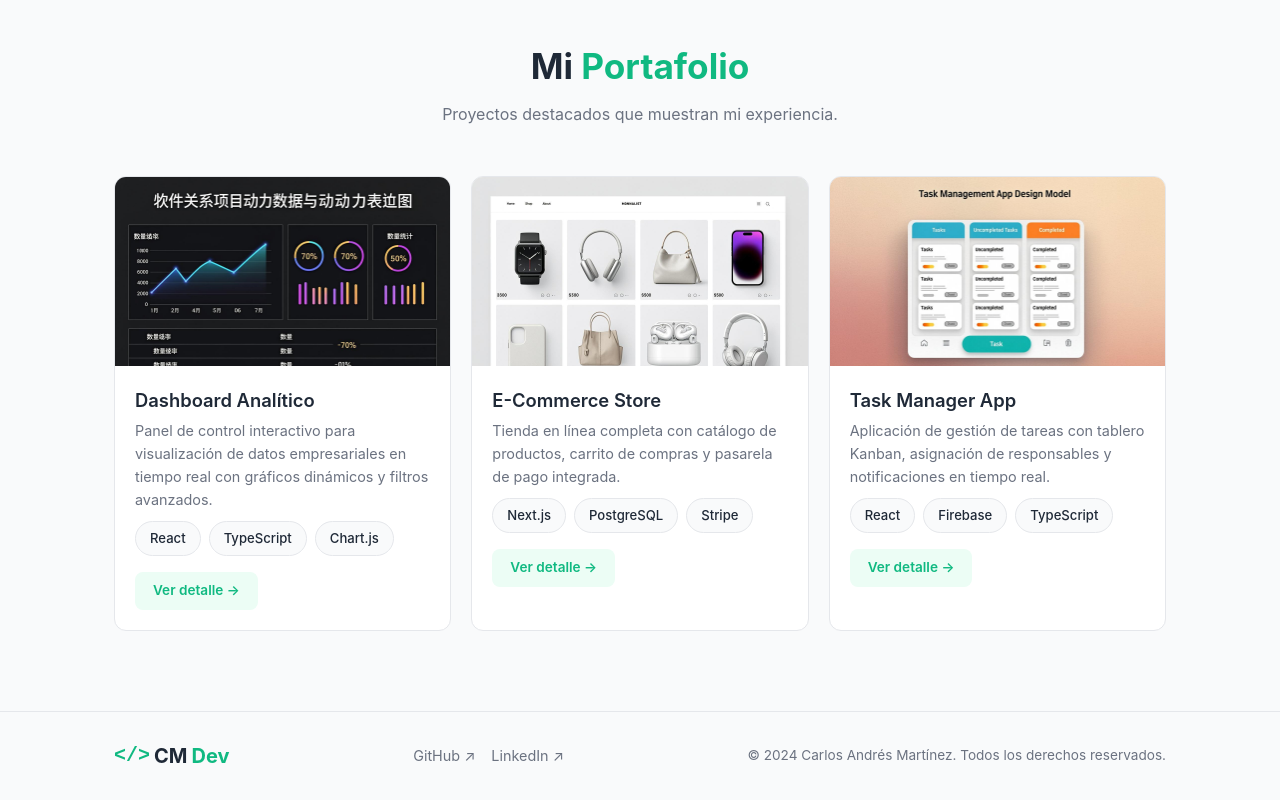
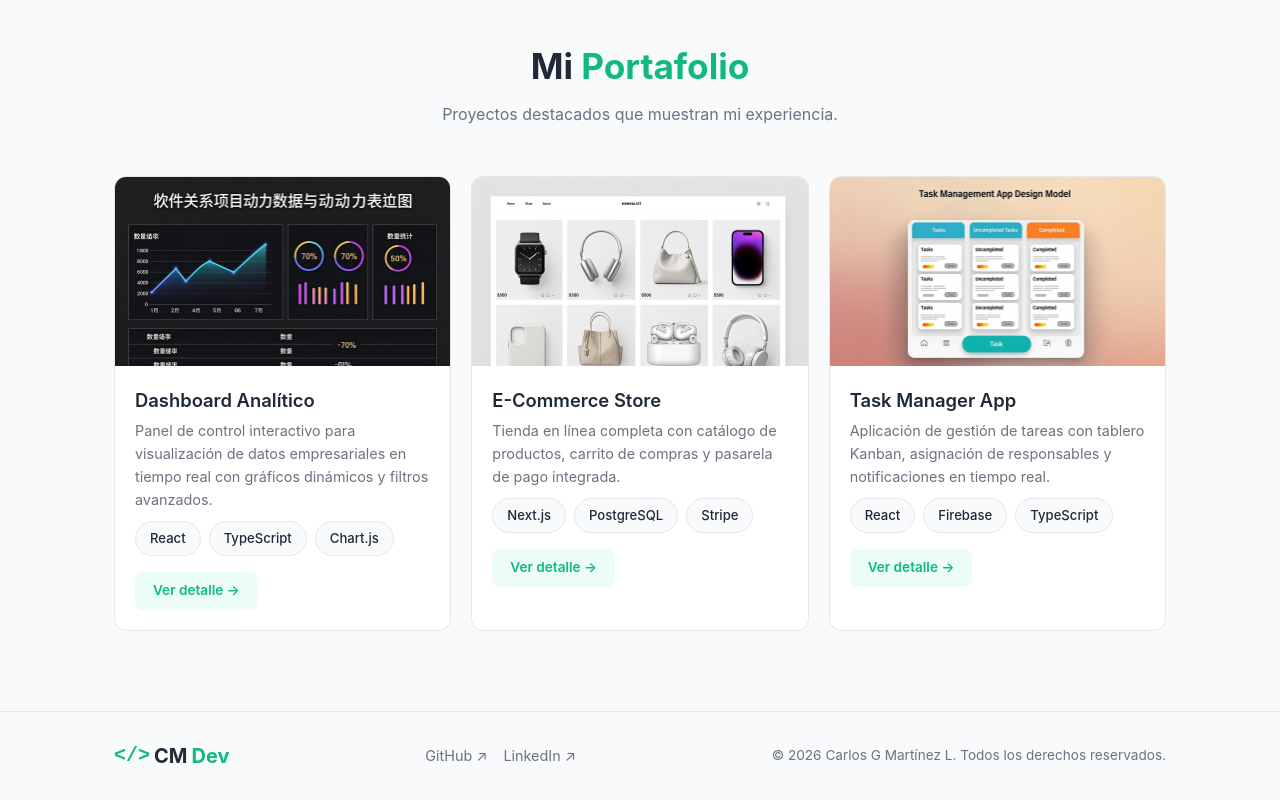
Before and after one commit to ingcmartinezvii-cpu/mi-hoja-de-hoja, a plain HTML site: page index.html in a window 1280 px wide. Shown: the part 4038-4838 px from the top of the page. Drawn offline with Linux system fonts and the light colour scheme.

Commit message:
Update index.html

```diff
--- a/index.html
+++ b/index.html
@@ -443,7 +443,7 @@
                 <a href="https://github.com/ingcmartinezvii-cpu" target="_blank" rel="noopener noreferrer">GitHub ↗</a>
                 <a href="https://linkedin.com" target="_blank" rel="noopener noreferrer">LinkedIn ↗</a>
             </div>
-            <p class="footer-copy">© 2024 Carlos Andrés Martínez. Todos los derechos reservados.</p>
+            <p class="footer-copy">© 2026 Carlos G Martínez L. Todos los derechos reservados.</p>
         </div>
     </footer>
 
```
